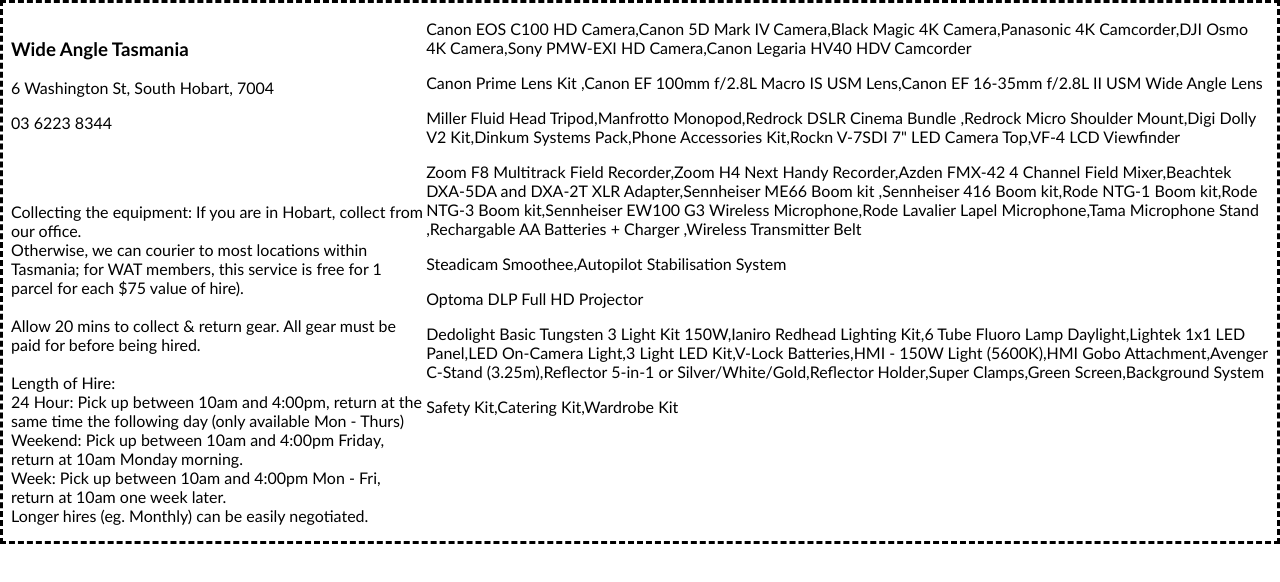
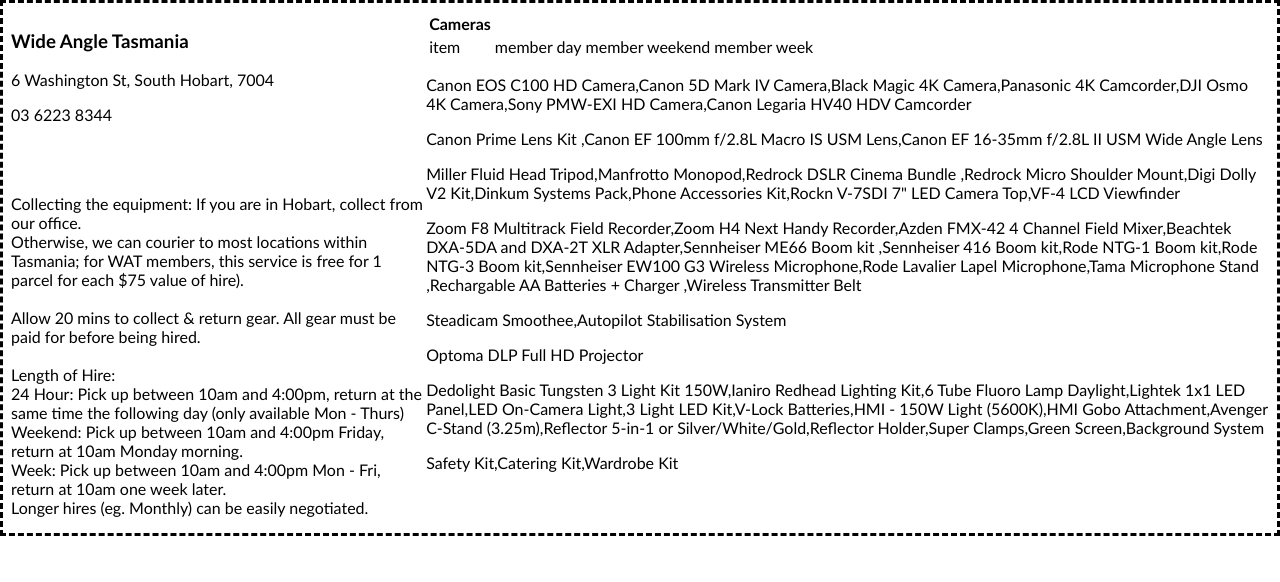
Before and after one commit to ol4er/gear, a plain HTML site: page Gear Hire Page/index.html in a window 1280 px wide. Drawn offline with Linux system fonts and the light colour scheme.

Commit message:
Changed some stuff

```diff
--- a/Gear Hire Page/index.html
+++ b/Gear Hire Page/index.html
@@ -28,7 +28,25 @@ Longer hires (eg. Monthly) can be easily negotiated.</p>
 
     </div>
 
-
+    <table>
+        <tr>
+            <th>Cameras</th>
+        </tr>
+        <tr>
+            <td>item</td>
+            <td>member day</td>
+            <td>member weekend</td>
+            <td>member week</td>
+        </tr>
+<!--
+        <tr>
+           <td>item</td>
+            <td>member day</td>
+            <td>member weekend</td>
+            <td>member week</td>
+        </tr>
+-->
+    </table>
 
     <p id="camList">Equipment list</p>
     <p id="lensList">Equipment list</p>
--- a/Gear Hire Page/js/script.js
+++ b/Gear Hire Page/js/script.js
@@ -235,14 +235,14 @@ gearArrayFunc("unit",unit);
 //    cameras.push(c100)
 //    }
 //****************VVVVVV
-document.getElementById("camList").innerHTML = camera;
-document.getElementById("lensList").innerHTML = lens;
-document.getElementById("triList").innerHTML = tripod;
-document.getElementById("soundList").innerHTML = sound;
-document.getElementById("stabList").innerHTML = stabilise;
-document.getElementById("projectorList").innerHTML = projector;
-document.getElementById("lightingList").innerHTML = lighting;
-document.getElementById("unitList").innerHTML = unit;
+document.getElementById("camList").textContent = camera;
+document.getElementById("lensList").textContent = lens;
+document.getElementById("triList").textContent = tripod;
+document.getElementById("soundList").textContent = sound;
+document.getElementById("stabList").textContent = stabilise;
+document.getElementById("projectorList").textContent = projector;
+document.getElementById("lightingList").textContent = lighting;
+document.getElementById("unitList").textContent = unit;
 
 //// cant be innerHTML 2 of the same ID, the latter will overwrite
 //
```
